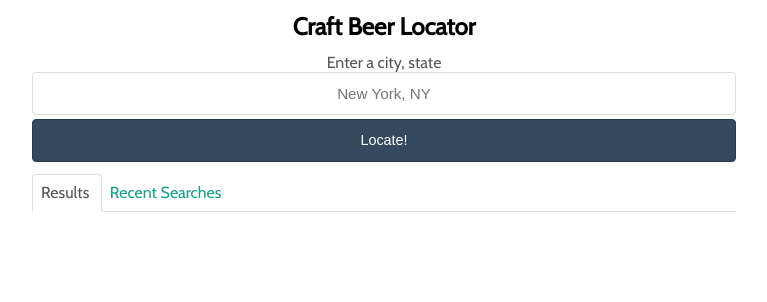
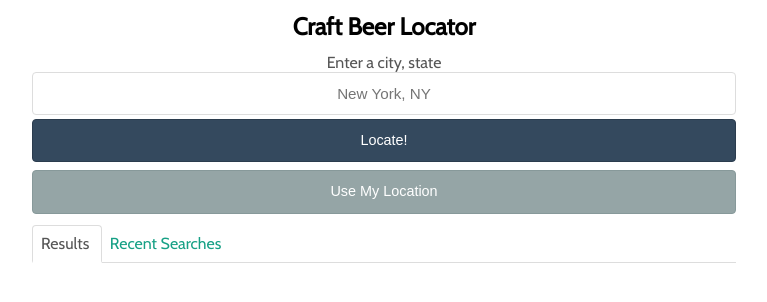
Before and after one commit to MikeAllison/craft-beer-ninja-vuejs, a Vue app: page / in a window 1280 px wide. Shown: the top 302 px of the page, without its empty margins (256-1023 px from the left). Built offline with nearby package versions, Linux system fonts and the light colour scheme.

Commit message:
Added geo-search button

```diff
--- a/src/components/SearchForm.vue
+++ b/src/components/SearchForm.vue
@@ -1,6 +1,6 @@
 <template>
   <div>
-    <form @submit.prevent="search">
+    <form @submit.prevent="formSearch">
       <label for="search-location">Enter a city, state</label>
       <input
         id="search-location"
@@ -11,6 +11,9 @@
         v-model.trim="searchLocation"
       />
       <button ref="submitBtn">Locate!</button>
+    </form>
+    <form @submit.prevent="geoSearch">
+      <button class="geo-locate-btn">Use My Location</button>
     </form>
   </div>
 </template>
@@ -41,7 +44,7 @@ export default {
       this.searchLocation = '';
       this.showSearchModal(false);
     },
-    search() {
+    formSearch() {
       if (this.searchLocation === '') {
         this.showAlert('error', 'Enter a city, state.');
         return;
@@ -72,6 +75,55 @@ export default {
           );
           this.enableUI();
         });
+    },
+    geoSearch() {
+      if (!navigator.geolocation) {
+        this.showAlert(
+          'error',
+          `Sorry, your browser doesn't support geolocation.`
+        );
+      }
+
+      this.disableUI();
+
+      navigator.geolocation.getCurrentPosition(
+        geoPosition => {
+          axios
+            .post(`${process.env.VUE_APP_API_URI}/geo-search`, {
+              coordinates: {
+                lat: geoPosition.coords.latitude,
+                lng: geoPosition.coords.longitude
+              }
+            })
+            .then(response => {
+              store.commit('updatePlaces', response.data);
+              const placeCount = response.data.next_page_token
+                ? '20+'
+                : response.data.places.length;
+              this.showAlert(
+                'info',
+                `${placeCount} results. Click each place for more details.`
+              );
+              this.enableUI();
+            })
+            .catch(error => {
+              console.log(error);
+              this.showAlert(
+                'error',
+                `Sorry, there was a problem with the search.`
+              );
+              this.enableUI();
+            });
+        },
+        () => {
+          console.log('Browser Geolocation Error');
+          this.showAlert(
+            'error',
+            `Sorry, there was a problem with the search.`
+          );
+          this.enableUI();
+        }
+      );
     }
   }
 };
@@ -114,6 +166,10 @@ button {
   text-decoration: none;
   cursor: pointer;
 }
+button.geo-locate-btn {
+  border-color: #87999a;
+  background-color: #95a5a6;
+}
 button.disabled {
   opacity: 0.7;
 }
```
